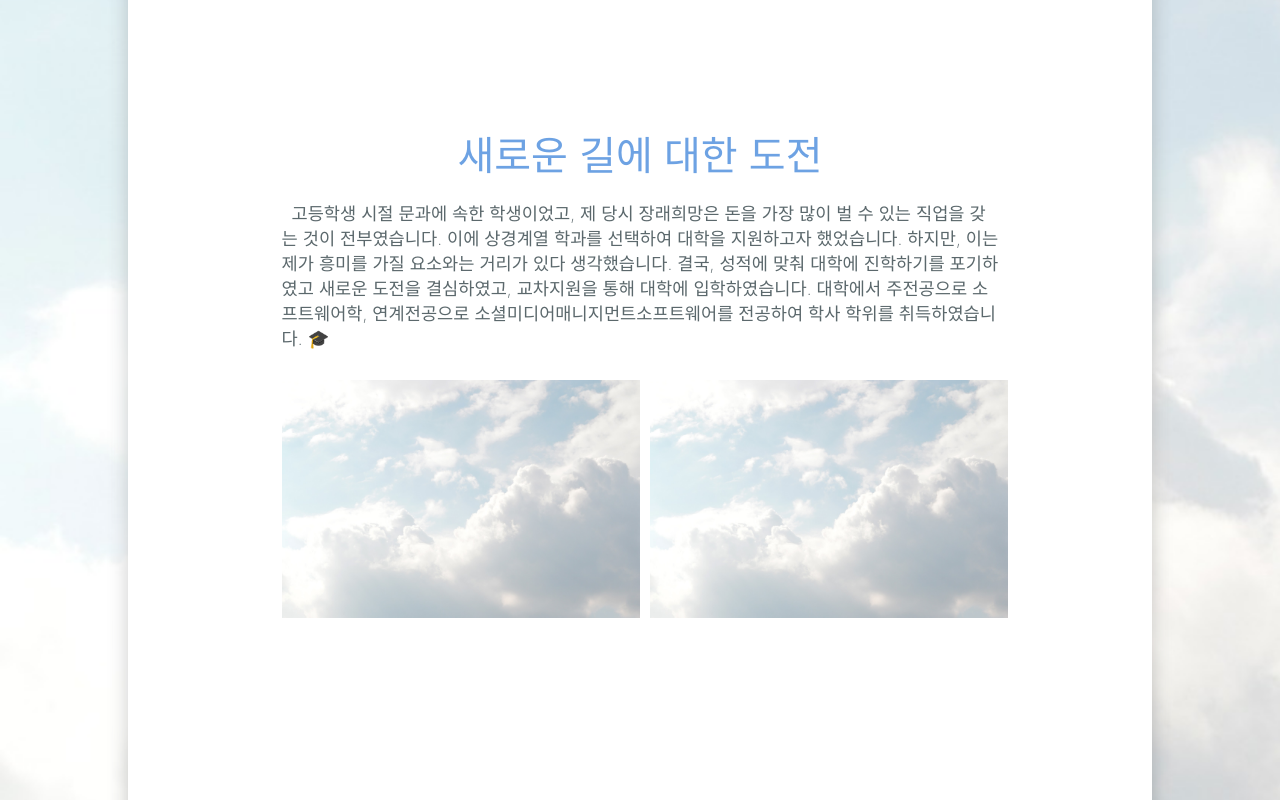
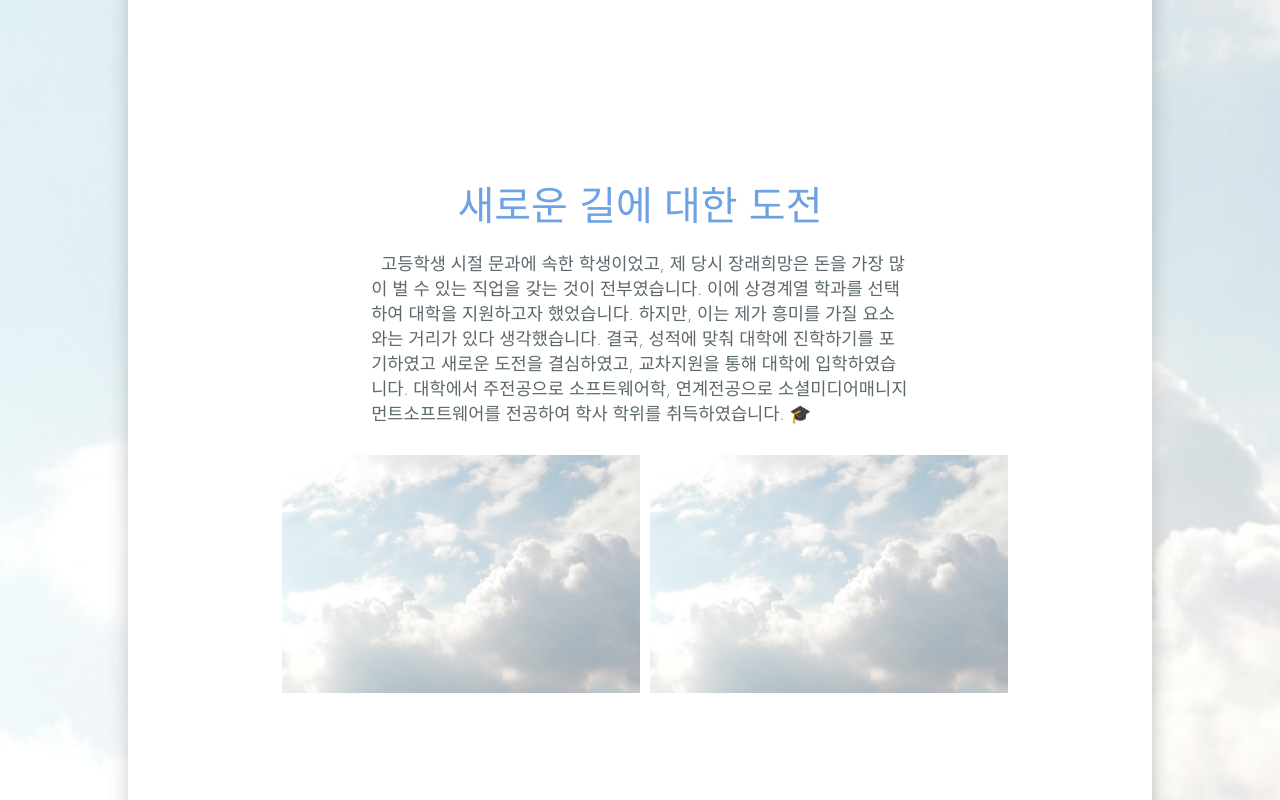
Before and after one commit to hyundol97/song-page, a React (Create React App) app: page /intro in a window 1280 px wide. Shown: the part 860-1660 px from the top of the page. Built offline with nearby package versions, Linux system fonts and the light colour scheme.

Commit message:
style: change summary contents width on intro page

```diff
--- a/src/Pages/Intro.tsx
+++ b/src/Pages/Intro.tsx
@@ -79,7 +79,7 @@ const Intro = () => {
       </div>
 
       <div className="summary">
-        <div>
+        <div className="summary-contents">
           <h2>새로운 길에 대한 도전</h2>
           <p>
             &nbsp; 고등학생 시절 문과에 속한 학생이었고, 제 당시 장래희망은 돈을 가장 많이 벌 수 있는 직업을 갖는 것이
--- a/src/Styles/Page/intro.scss
+++ b/src/Styles/Page/intro.scss
@@ -7,7 +7,7 @@
   justify-content: space-evenly;
   display: flex;
   flex-direction: row;
-  margin: 75px 0 150px 0;
+  margin: 75px 0 200px 0;
 
   > * {
     flex: 0.33;
@@ -34,10 +34,11 @@
   color: #5b686c;
   width: 70%;
   margin: 0 auto;
+  margin-bottom: 200px;
 
   h2 {
     text-align: center;
-    margin: 40px 0 10px 0;
+    margin-bottom: 10px;
     font-size: 2.5em;
     font-weight: 200;
     color: #6da2e3;
@@ -50,6 +51,9 @@
     max-width: 50%;
   }
 
+  .summary-contents {
+    padding: 0 7vw 0 7vw;
+  }
   .summary-images {
     margin-top: 30px;
     justify-content: space-evenly;
```
